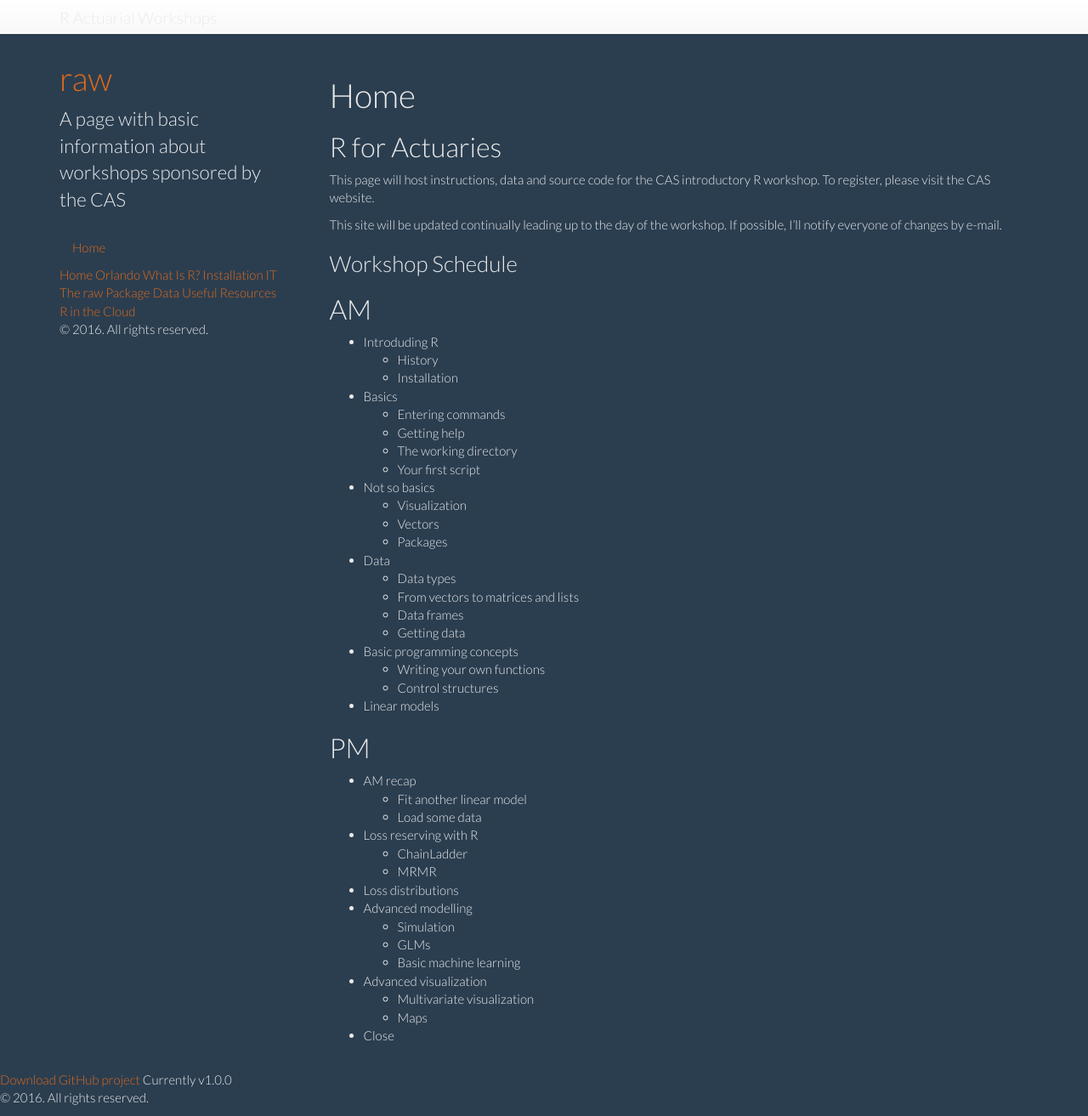
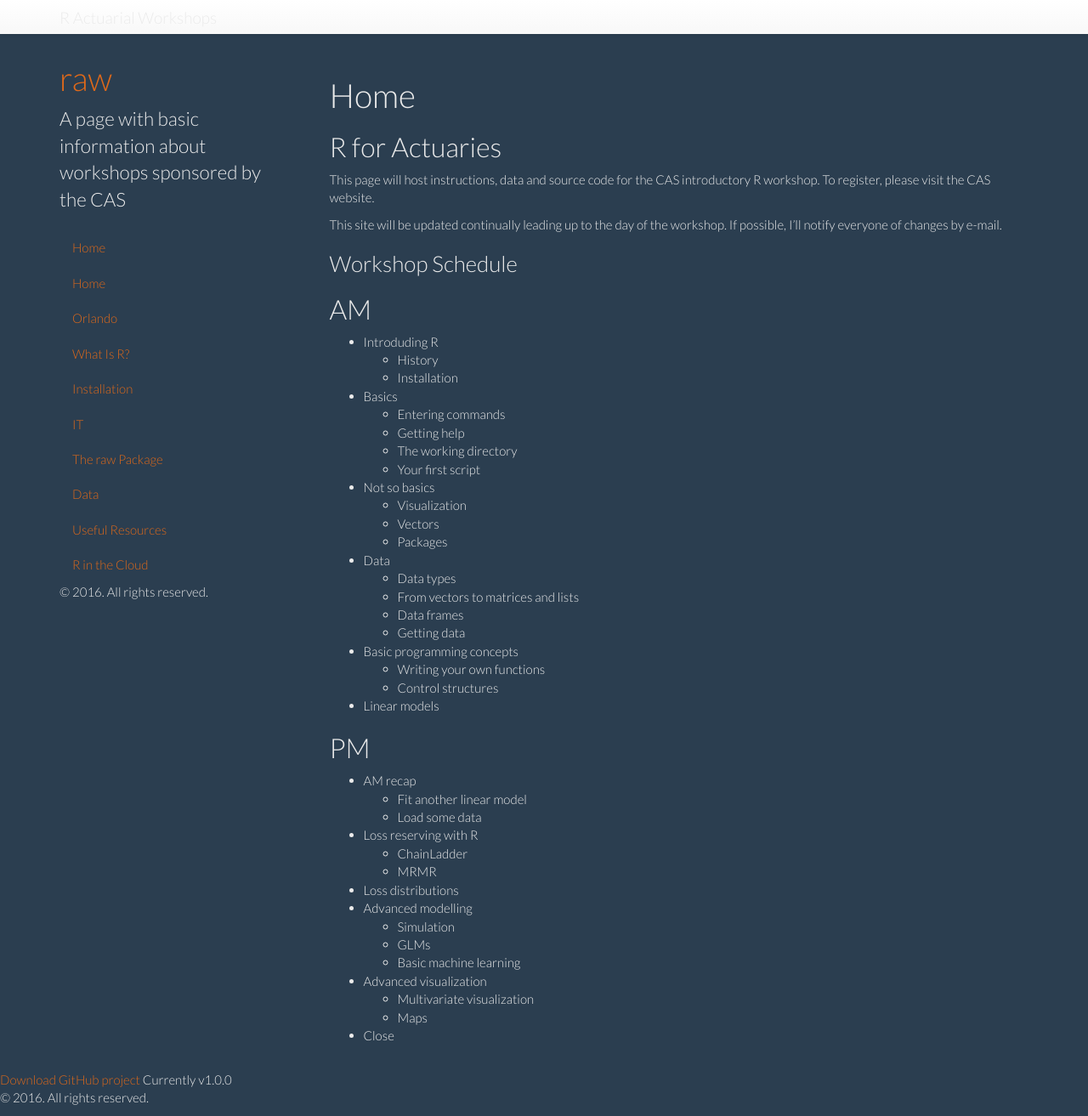
Before and after one commit to PirateGrunt/raw, a Jekyll site: the page built from index.md, in a window 1280 px wide and 1313 px high. Shown: the whole window at 85% size. Built offline with Jekyll 4.4.1, drawn with Linux system fonts in a browser that asks for light colours; nearby versions of some CDN libraries; library files that are not in the unit come from our copies.

Commit message:
Yay navbar

```diff
--- a/_includes/navbar.html
+++ b/_includes/navbar.html
@@ -8,13 +8,15 @@
 
 
   {% assign sorted_pages = site.pages | sort:"order" %}
+
   {% for node in sorted_pages %}
-    {% if node.title != null %}
-      {% if node.layout == "page" %}
-        <a class="sidebar-nav-item{% if page.url == node.url %} active{% endif %}"
-           href="{{ site.baseurl }}{{ node.url }}">{{ node.title }}</a>
+    <li>
+      {% if node.title != null %}
+        {% if node.layout == "page" %}
+          <a class="sidebar-nav-item{% if page.url == node.url %} active{% endif %}" href="{{ site.baseurl }}{{ node.url }}">{{ node.title }}</a>
+        {% endif %}
       {% endif %}
-    {% endif %}
+    </li>
   {% endfor %}
 
 </ul>
```
